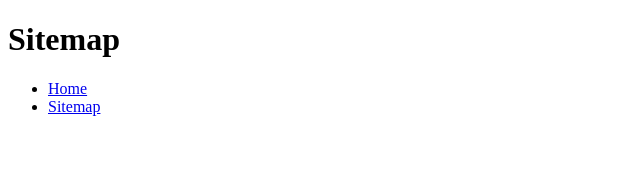
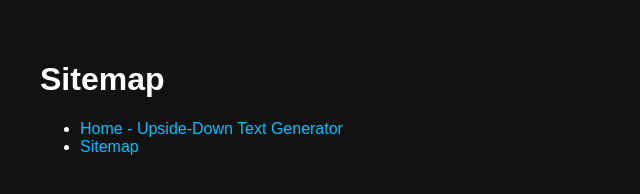
Before and after one commit to toolgenic/Upside-down-text-generator, a plain HTML site: page sitemap.html in a window 1280 px wide. Shown: the whole page, without its empty margins (0-640 px from the left). Drawn offline with Linux system fonts and the light colour scheme.

Commit message:
Update sitemap.html

```diff
--- a/sitemap.html
+++ b/sitemap.html
@@ -1,20 +1,30 @@
 <!DOCTYPE html>
 <html lang="en">
 <head>
-  <meta charset="UTF-8">
-  <title>Sitemap — ToolGenic Upside‑down‑text‑generator</title>
-  <meta name="description" content="Sitemap for ToolGenic's Upside‑down‑text‑generator‑ site.">
-  <meta name="robots" content="index, follow">
-  <meta name="viewport" content="width=device-width, initial-scale=1.0">
-  <!-- Optional OG meta -->
+  <meta charset="UTF-8" />
+  <meta name="viewport" content="width=device-width, initial-scale=1.0" />
+  <title>Sitemap - Upside-Down Text Generator</title>
+  <meta name="robots" content="index, follow" />
+  <meta name="description" content="Sitemap of ToolGenic's Upside-Down Text Generator. Find all available pages easily." />
+  <link rel="canonical" href="https://toolgenic.github.io/Upside-down-text-generator/sitemap.html" />
+  <style>
+    body {
+      font-family: Arial, sans-serif;
+      background: #121212;
+      color: #fff;
+      padding: 2rem;
+    }
+    a {
+      color: #00bfff;
+      text-decoration: none;
+    }
+  </style>
 </head>
 <body>
   <h1>Sitemap</h1>
   <ul>
-    <li><a href="/Upside-down-text-generator-/">Home</a></li>
-    <li><a href="/Upside-down-text-generator-/sitemap.html">Sitemap</a></li>
-    <!-- For any future pages: -->
-    <!-- <li><a href="/Upside-down-text-generator-/about.html">About</a></li> -->
+    <li><a href="index.html">Home - Upside-Down Text Generator</a></li>
+    <li><a href="sitemap.html">Sitemap</a></li>
   </ul>
 </body>
 </html>
```
